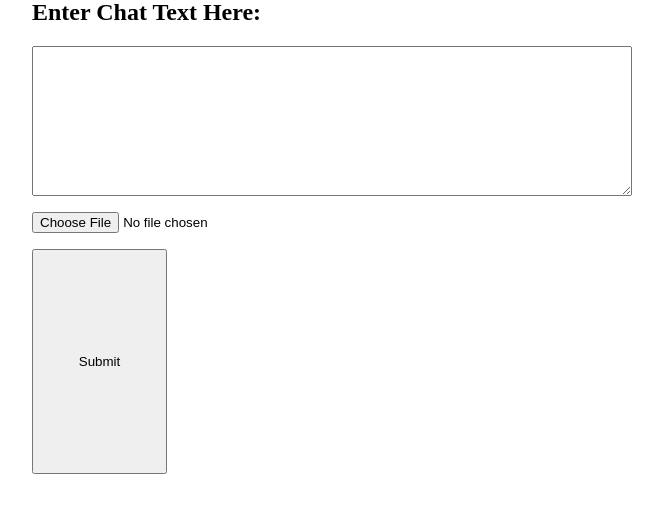
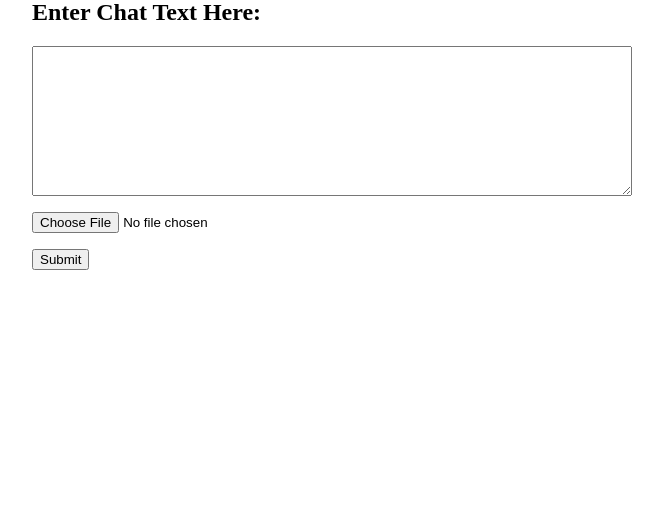
Before and after one commit to kjaymiller/shownoter, a Flask app: page / in a window 1280 px wide. Shown: the part 179-692 px from the top of the page, without its empty margins (213-876 px from the left). Run offline with Flask 2, Linux system fonts and the light colour scheme; parts of the project's set-up code (start-up, migrations or seed data) failed here and were passed over.

Commit message:
fix huge submit button

```diff
--- a/app/static/css/main.css
+++ b/app/static/css/main.css
@@ -37,6 +37,4 @@ div#content_wrapper {
 }
 
 input#chat_submit {
-height: 225px;
-width: 135px;
 }
```
